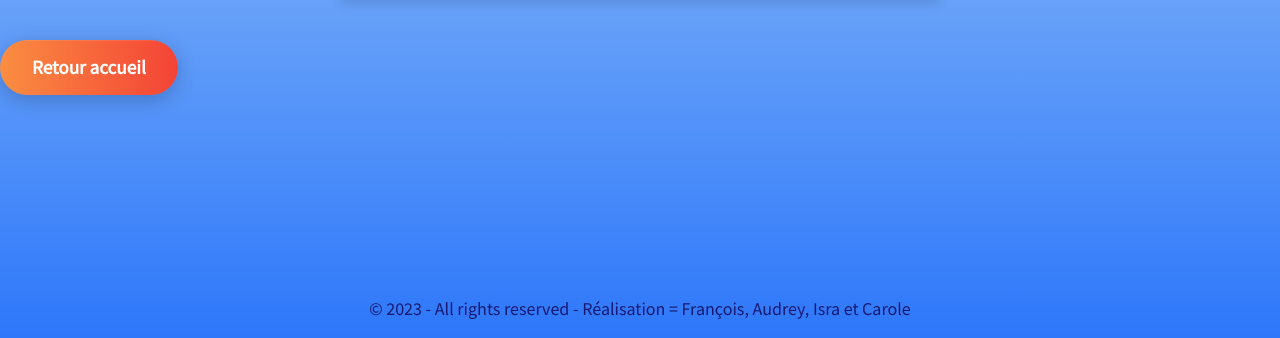
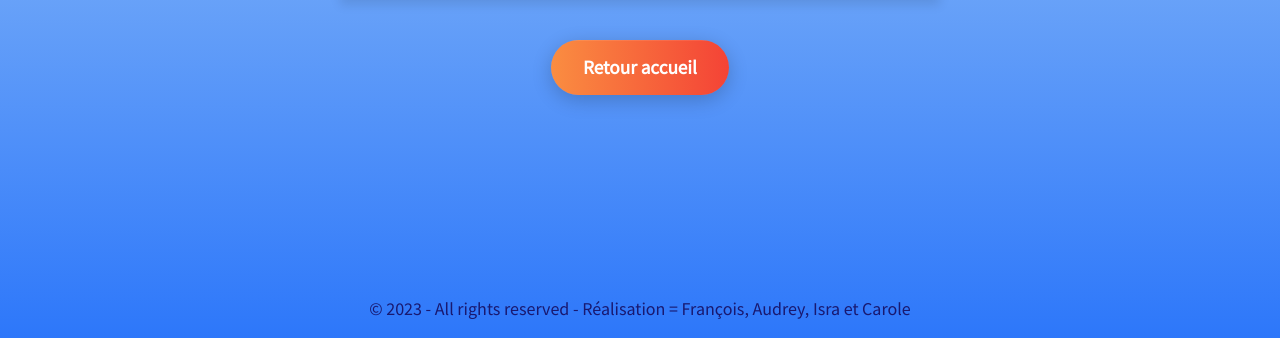
Before and after one commit to DeanCarole/sortir, a Symfony app: template templates/event/show.html.twig in a window 1280 px wide. Shown: the part 462-800 px from the top of the page. Run offline with Twig, Linux system fonts and the light colour scheme; the template is opened without the code that fills it, so the values that code supplies are empty; some libraries are stand-ins or nearby versions.

Commit message:
Aligmement bouton "Retour accueil" TWIG de consultation d'une sortie

```diff
--- a/public/css/style.css
+++ b/public/css/style.css
@@ -285,11 +285,10 @@ ul {
     margin: auto;
 }
 
-.buttonBackHome{
-    /*justify-content: center;*/
-    /*align-items: center;*/
-    width: auto;
-    margin: auto;
+.buttonBackHome {
+    display: flex;
+    justify-content: center;
+    align-items: center;
 }
 
 /*-------------------------Formulaire créer une sortie ------------------------------------------------*/
```
